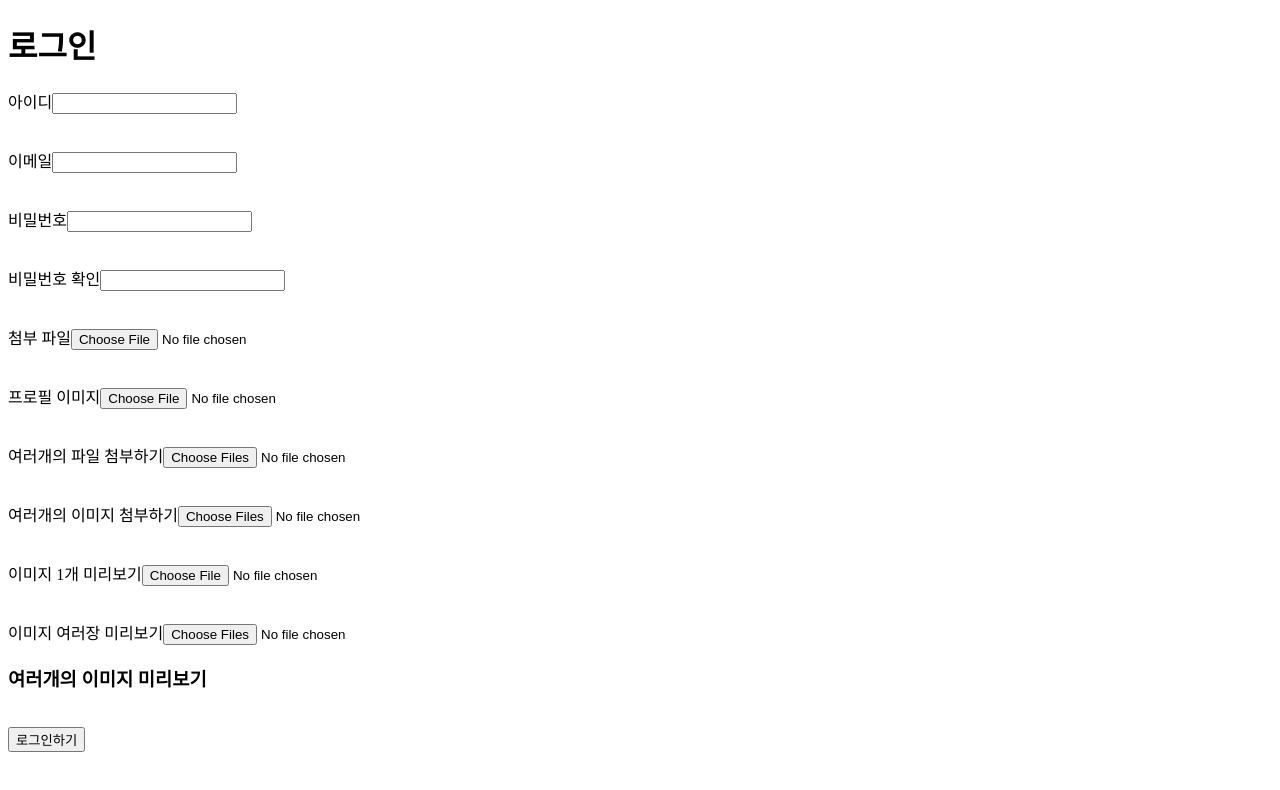
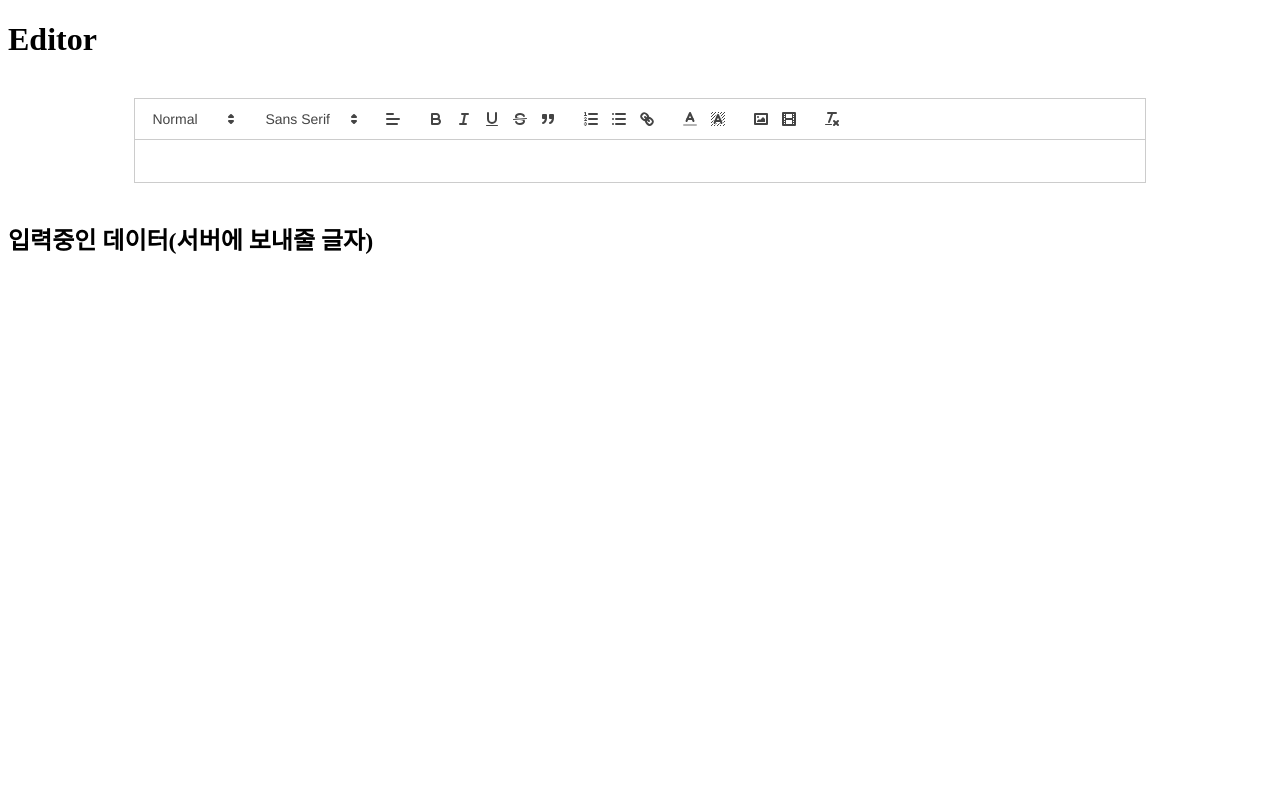
Before and after one commit to 213am/til-npm, a React (Vite) app: page / in a window 1280 px wide. Shown: the top 790 px of the page. Built offline with nearby package versions, Linux system fonts and the light colour scheme; the HTML template or start-up script is replaced by a standard one.

Commit message:
[docs] react-quill

```diff
--- a/package.json
+++ b/package.json
@@ -16,12 +16,15 @@
     "@nivo/line": "^0.88.0",
     "axios": "^1.7.9",
     "dayjs": "^1.11.13",
+    "dompurify": "^3.2.3",
     "moment": "^2.30.1",
+    "quill": "^2.0.3",
     "react": "^18.3.1",
     "react-dom": "^18.3.1",
     "react-hook-form": "^7.54.1",
     "react-icons": "^5.4.0",
     "react-kakao-maps-sdk": "^1.1.27",
+    "react-quill": "^2.0.0",
     "swiper": "^11.1.15",
     "yup": "^1.6.1"
   },
--- a/src/App.jsx
+++ b/src/App.jsx
@@ -1,324 +1,110 @@
-import { yupResolver } from "@hookform/resolvers/yup";
-import axios from "axios";
-import { useEffect, useState } from "react";
-import { useForm } from "react-hook-form";
-import * as yup from "yup";
-
-// schema 를 먼저 생성
-const loginSchema = yup.object({
-  name: yup
-    .string()
-    .min(4, "최소 4자 이상 입력해주세요")
-    .required("아이디는 필수입력 항목입니다"),
-  email: yup
-    .string()
-    .email("이메일 주소를 확인해주세요")
-    .required("이메일은 필수입력 항목입니다"),
-  password: yup
-    .string()
-    .min(4, "최소 4자 이상 입력해주세요")
-    .required("비밀번호는 필수입력 항목입니다"),
-  passwordConfirm: yup
-    .string()
-    // regiter name "password" 의 값을 참조하겠다
-    .oneOf([yup.ref("password"), null], "비밀번호가 일치하지 않습니다")
-    .required("비밀번호 확인이 필요합니다"),
-  file: yup
-    .mixed()
-    .test("required", "첨부 파일을 업로드 해주세요", (value) => {
-      return value && value.length > 0;
-    })
-    .test("filesize", "파일 크기는 2MB 이하만 가능합니다.", (value) => {
-      return value && value[0]?.size <= 2 * 1024 * 1024; // 2MB 이하
-    }),
-  profileImg: yup
-    .mixed()
-    .test("required", "프로필 이미지를 업로드 해주세요", (value) => {
-      return value && value.length > 0;
-    })
-    .test("fileType", "JPG 또는 PNG 파일만 업로드 가능합니다.", (value) => {
-      return value && ["image/jpeg", "image/png"].includes(value[0]?.type);
-    })
-    .test("filesize", "파일 크기는 2MB 이하만 가능합니다.", (value) => {
-      return value && value[0]?.size <= 2 * 1024 * 1024; // 2MB 이하
-    }),
-  ufiles: yup
-    .mixed()
-    .test("required", "1개 이상의 파일을 업로드 해주세요", (value) => {
-      return value && value.length > 0;
-    })
-    .test("filesize", "파일 크기는 2MB 이하만 가능합니다.", (value) => {
-      return (
-        // 파일들이 있다면 && 모든 파일들을 배열로 변환해 조건이 맞는지 반복해서 비교한다.
-        // every 는 모두 true 인 경우만 true 를 return 한다
-        // 하나라도 false 가 나오면 false 를 return 한다
-        value &&
-        Array.from(value).every((file) => {
-          return file.size <= 2 * 1024 * 1024;
-        })
-      );
-    })
-    .test("fileCount", "최대 3개의 파일만 업로드 가능합니다", (value) => {
-      return value && value.length <= 3;
-    }),
-  uimgfiles: yup
-    .mixed()
-    .test("required", "1개 이상의 이미지를 업로드 해주세요", (value) => {
-      return value && value.length > 0;
-    })
-    .test("fileCount", "최대 3개의 이미지만 업로드 가능합니다", (value) => {
-      return value && value.length <= 3;
-    })
-    .test("fileType", "JPG 또는 PNG 파일만 업로드 가능합니다.", (value) => {
-      // 파일이 1개가 아니고 여러개이므로 반복문으로 type 비교를 해야 함.
-      return (
-        value &&
-        Array.from(value).every((file) => {
-          return ["image/jpeg", "image/png"].includes(file.type);
-        })
-      );
-    })
-    .test("filesize", "파일 크기는 2MB 이하만 가능합니다.", (value) => {
-      // 파일이 1개가 아니고 여러개 이므로 반복문으로 각각의 파일의 크기를 알아내야한다
-      return (
-        value &&
-        Array.from(value).every((file) => {
-          return file.size <= 2 * 1024 * 1024;
-        })
-      );
-    }),
-  previewfile: yup
-    .mixed()
-    .test("required", "미리보기 할 이미지를 업로드 해주세요", (value) => {
-      return value && value.length > 0;
-    })
-    .test("fileType", "JPG 또는 PNG 파일만 업로드 가능합니다.", (value) => {
-      return value && ["image/jpeg", "image/png"].includes(value[0]?.type);
-    })
-    .test("filesize", "파일 크기는 2MB 이하만 가능합니다.", (value) => {
-      return value && value[0]?.size <= 2 * 1024 * 1024; // 2MB 이하
-    }),
-  previewlist: yup
-    .mixed()
-    .test("required", "미리보기 할 이미지를 업로드 해주세요", (value) => {
-      return value && value.length > 0;
-    })
-    .test("fileCount", "최대 3개의 이미지만 업로드 가능합니다", (value) => {
-      return value && value.length <= 3;
-    })
-    .test("fileType", "JPG 또는 PNG 파일만 업로드 가능합니다.", (value) => {
-      // 파일이 1개가 아니고 여러개이므로 반복문으로 type 비교를 해야 함.
-      return (
-        value &&
-        Array.from(value).every((file) => {
-          return ["image/jpeg", "image/png"].includes(file.type);
-        })
-      );
-    })
-    .test("filesize", "파일 크기는 2MB 이하만 가능합니다.", (value) => {
-      // 파일이 1개가 아니고 여러개 이므로 반복문으로 각각의 파일의 크기를 알아내야한다
-      return (
-        value &&
-        Array.from(value).every((file) => {
-          return file.size <= 2 * 1024 * 1024;
-        })
-      );
-    }),
-});
+import { useState } from "react";
+import ReactQuill from "react-quill";
+import "react-quill/dist/quill.snow.css";
+// js 관련 글자들을 특수한 글자로 변경한다
+import DOMPurify from "dompurify";
 
 function App() {
-  // 이미지 미리보기 state
-  const [preview, setPreview] = useState("");
-  const [previewList, setPreviewList] = useState([]);
-
-  const {
-    register,
-    handleSubmit,
-    trigger,
-    setValue,
-    formState: { errors },
-  } = useForm({
-    resolver: yupResolver(loginSchema),
-    // 기본값 지정
-    defaultValues: {
-      name: "",
-      email: "",
-      password: "",
-      passwordConfirm: "",
-    },
-    // 유효성 검사 방식( submit 시에만 )
-    // mode: "onSubmit",
-    // 유효성 검사 방식( 입력 진행중에 )
-    mode: "onChange",
-  });
-
-  // 이미지 한장 미리보기
-  const changePreviewHandler = (e) => {
-    const file = e.target.files[0];
-    if (file) {
-      setPreview(URL.createObjectURL(file));
-    } else {
-      setPreview(null);
-    }
+  const [data, setData] = useState("");
+  // 이미지 파일 처리(프론트에서 처리 필요)
+  const imageHandler = () => {
+    // console.log("이미지 처리하기");
+    // 1. 현재 editor 를 찾아서 참조한다.
+    // 2. js 로 <input type="file"/> 을 생성한다.
+    // 3. js 로 속성을 세팅한다.
+    // 4. js 로 마치 <input type="file"/> 을 클릭한 것처럼 실행한다
+    // 5. js 로 "change" 이벤트를 생성해준다.
+    // 6. 이벤트로 가상의 image url 을 생성한다(URL.createObjectURL)
+    // 7. 참조해둔 editor 에 <img/> 태그를 밀어넣고 주소는 위의 주소로 넣는다
+    // 8. 마우스 커서 위치를 조절한다.
   };
 
-  // 이미지 여러장 미리보기
-  const changePreviewListHandler = (e) => {
-    const files = Array.from(e.target.files);
-
-    const list = files.map((item) => {
-      return URL.createObjectURL(item);
-    });
-    setPreviewList([...list]);
+  // 모듈 활용
+  const modules = {
+    toolbar: {
+      container: [
+        [{ header: [1, 2, 3, 4, 5, 6, false] }],
+        [{ font: [] }],
+        [{ align: [] }],
+        ["bold", "italic", "underline", "strike", "blockquote"],
+        [{ list: "ordered" }, { list: "bullet" }, "link"],
+        [
+          {
+            color: [
+              "#000000",
+              "#e60000",
+              "#ff9900",
+              "#ffff00",
+              "#008a00",
+              "#0066cc",
+              "#9933ff",
+              "#ffffff",
+              "#facccc",
+              "#ffebcc",
+              "#ffffcc",
+              "#cce8cc",
+              "#cce0f5",
+              "#ebd6ff",
+              "#bbbbbb",
+              "#f06666",
+              "#ffc266",
+              "#ffff66",
+              "#66b966",
+              "#66a3e0",
+              "#c285ff",
+              "#888888",
+              "#a10000",
+              "#b26b00",
+              "#b2b200",
+              "#006100",
+              "#0047b2",
+              "#6b24b2",
+              "#444444",
+              "#5c0000",
+              "#663d00",
+              "#666600",
+              "#003700",
+              "#002966",
+              "#3d1466",
+              "custom-color",
+            ],
+          },
+          { background: [] },
+        ],
+        ["image", "video"],
+        ["clean"],
+      ],
+      // 이미지 관련 처리는 내가 직접 하겠다
+      handlers: {
+        image: imageHandler,
+      },
+    },
   };
 
-  const formSubmitHandler = async (data) => {
-    console.log(data);
-
-    try {
-      // string 이었다면 아래로 가능
-      // const res = await axios.post("주소", data);
-
-      // file 을 전송하려면 option 이 추가되어야 함
-      // DB 연동을 위해서는 객체 형식으로 변환이 필요
-      const sendData = new FormData();
-      sendData.append("uid", data.name);
-      sendData.append("umail", data.email);
-      sendData.append("upw", data.password);
-      sendData.append("upwconfirm", data.passwordConfirm);
-      sendData.append("ufile", data.file);
-      sendData.append("userimg", data.profileImg);
-      sendData.append("ufiles", data.ufiles);
-      sendData.append("uimgfiles", data.uimgfiles);
-      sendData.append("previewfile", data.previewfile);
-      sendData.append("previewlist", data.previewList);
-
-      const res = await axios.post("주소", data, {
-        headers: {
-          "Content-Type": "multipart/form-data", // 파일 전송 형식
-        },
-      });
-      console.log(res.data);
-    } catch (error) {
-      console.log(error);
-    }
-  };
-
-  // 원하는 시점에 특정 input 에만 지정된 값을 넣기
-  // 주소 입력시 ㅇㅇ시 를 선택하면 해당하는 구 의 목록이 나온다거나
-  // 전화번호 입력시 숫자만 입력하면 자동으로 - 를 추가한다거나 등등
-  useEffect(() => {
-    // setValue("email", "abcd@def.net");
-  }, []);
-
-  useEffect(() => {
-    // trigger();
-  }, [trigger]);
-
   return (
-    <>
-      <h1>로그인</h1>
-      <form onSubmit={handleSubmit(formSubmitHandler)}>
-        <label>아이디</label>
-        <input {...register("name")} />
-        {/* 오류 메세지 */}
-        <p style={{ color: "red" }}>{errors.name?.message}</p>
-        <br />
-        <label>이메일</label>
-        <input {...register("email")} />
-        {/* 오류 메세지 */}
-        <p style={{ color: "red" }}>{errors.email?.message}</p>
-        <br />
-        <label>비밀번호</label>
-        <input type="password" {...register("password")} />
-        {/* 오류 메세지 */}
-        <p style={{ color: "red" }}>{errors.password?.message}</p>
-        <br />
-        <label>비밀번호 확인</label>
-        <input {...register("passwordConfirm")} />
-        {/* 오류 메세지 */}
-        <p style={{ color: "red" }}>{errors.passwordConfirm?.message}</p>
-        <br />
-        <label>첨부 파일</label>
-        <input type="file" {...register("file")} />
-        {/* 오류 메세지 */}
-        <p style={{ color: "red" }}>{errors.file?.message}</p>
-        <br />
-        <label>프로필 이미지</label>
-        <input
-          type="file"
-          accept="image/png, image/jpeg"
-          {...register("profileImg")}
-        />
-        {/* 오류 메세지 */}
-        <p style={{ color: "red" }}>{errors.profileImg?.message}</p>
-        <br />
-        {/* 여러 파일 첨부하기 */}
-        <label>여러개의 파일 첨부하기</label>
-        <input type="file" multiple {...register("ufiles")} />
-        {/* 오류 메세지 */}
-        <p style={{ color: "red" }}>{errors.ufiles?.message}</p>
-        <br />
-        {/* 여러 이미지 첨부하기 */}
-        <label>여러개의 이미지 첨부하기</label>
-        <input
-          type="file"
-          accept="image/png, image/jpeg"
-          multiple
-          {...register("uimgfiles")}
-        />
-        {/* 오류 메세지 */}
-        <p style={{ color: "red" }}>{errors.uimgfiles?.message}</p>
-        <br />
-        {/* 1개 이미지 미리보기 */}
-        <label>이미지 1개 미리보기</label>
-        <input
-          type="file"
-          accept="image/png, image/jpeg"
-          {...register("previewfile")}
-          onChange={changePreviewHandler}
-        />
-        {/* 오류 메세지 */}
-        <p style={{ color: "red" }}>{errors.previewfile?.message}</p>
-        {preview && (
-          <div>
-            <h3>이미지 미리보기</h3>
-            <img
-              src={preview}
-              alt="첨부파일 미리보기"
-              style={{ width: 200, height: 200 }}
-            />
-          </div>
-        )}
-        <br />
-        {/* 여러개 이미지 미리보기 */}
-        <label>이미지 여러장 미리보기</label>
-        <input
-          type="file"
-          multiple
-          accept="image/png, image/jpeg"
-          {...register("previewlist")}
-          onChange={(e) => changePreviewListHandler(e)}
-        />
-        {/* 오류 메세지 */}
-        <p style={{ color: "red" }}>{errors.previewlist?.message}</p>
-        <div>
-          <h3>여러개의 이미지 미리보기</h3>
-          {previewList.map((item, index) => {
-            return (
-              <img
-                key={index}
-                src={item}
-                alt="여러개의 첨부파일 미리보기"
-                style={{ width: 200, height: 200 }}
-              />
-            );
-          })}
-        </div>
-        <br />
-        <button type="submit">로그인하기</button>
-      </form>
-    </>
+    <div>
+      <h1>Editor</h1>
+      <br />
+      <div style={{ width: "80%", margin: "0 auto" }}>
+        <form>
+          <ReactQuill
+            modules={modules}
+            onChange={(e) => {
+              setData(e);
+            }}
+          />
+        </form>
+      </div>
+      <br />
+      <div>
+        <h2>입력중인 데이터(서버에 보내줄 글자)</h2>
+        <p>{data}</p>
+        {/* 아래처럼 내용을 출력하면 위험함 */}
+        {/* <p dangerouslySetInnerHTML={{ __html: data }} /> */}
+        {/* 최소한의 방지책 */}
+        <p dangerouslySetInnerHTML={{ __html: DOMPurify.sanitize(data) }} />
+      </div>
+    </div>
   );
 }
 export default App;
```
Also changed, not shown: 2 other files (tests, documents, lock files or other folders).
